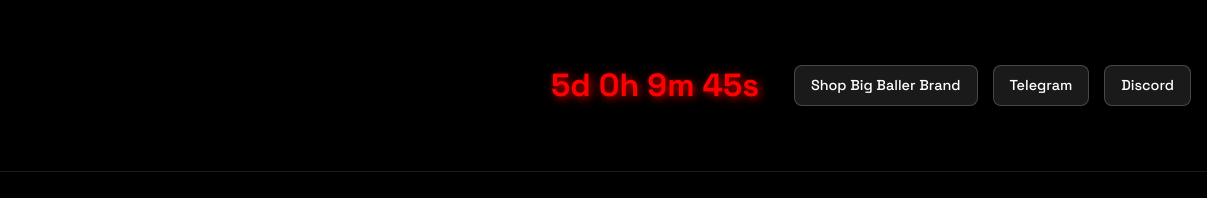
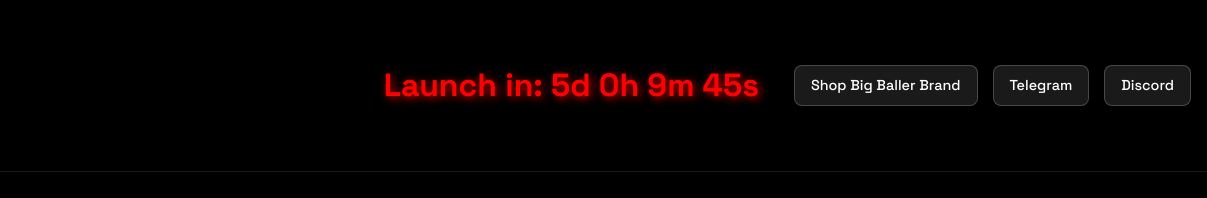
Before and after one commit to BigBallerCommunity/BBC, a plain HTML site: page index.html in a window 1280 px wide. Shown: the top 198 px of the page, 73-1280 px from the left. Drawn offline with Linux system fonts and the light colour scheme.

Commit message:
Update index.html

```diff
--- a/index.html
+++ b/index.html
@@ -328,7 +328,7 @@ Our vision? To be the greatest cryptocurrency of all time. 🏀💰  <br />
             let seconds = Math.floor((distance % (1000 * 60)) / 1000);
 
             document.getElementById("countdown").innerHTML =
-                `<span class='countdown-text'>${days}d ${hours}h ${minutes}m ${seconds}s</span>`;
+                `<span class='countdown-text'>Launch in: ${days}d ${hours}h ${minutes}m ${seconds}s</span>`;
         }, 1000);
     }
 
```
